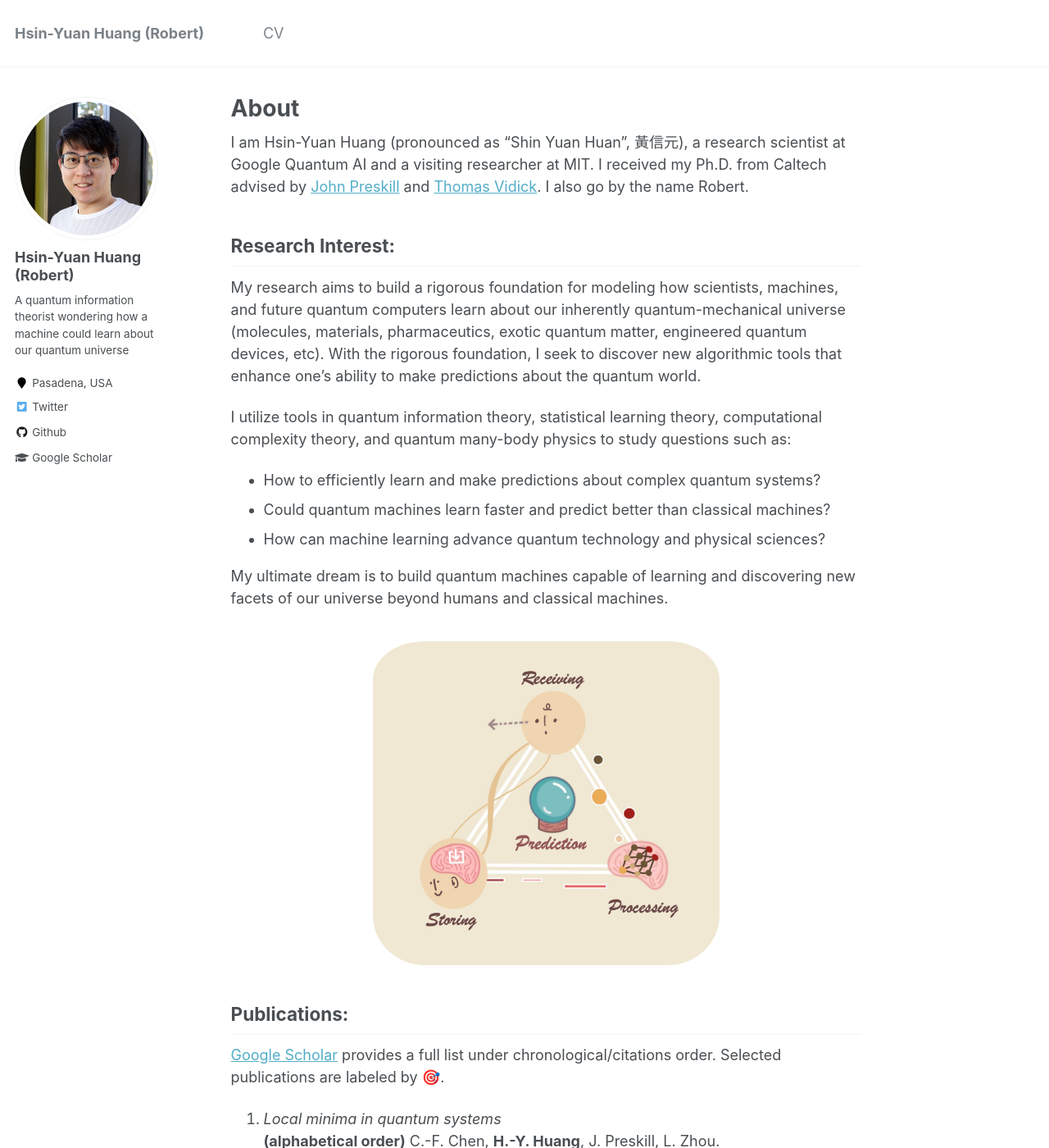
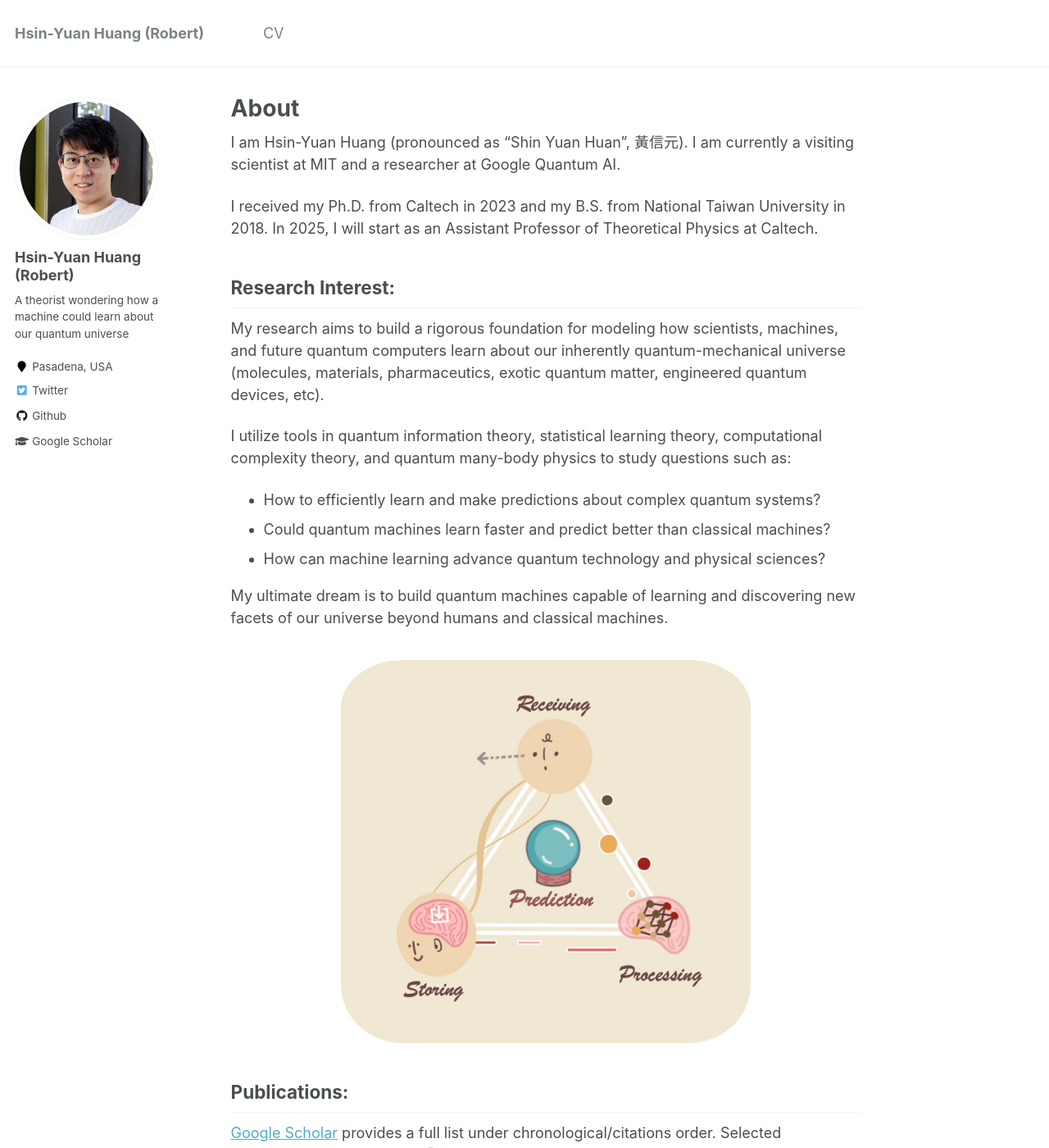
Before and after one commit to hsinyuan-huang/hsinyuan-huang.github.io, a Jekyll site: the page built from _pages/about.md, in a window 1280 px wide and 1400 px high. Shown: the whole window at 82% size. Built offline with Jekyll 4.4.1, drawn with Linux system fonts in a browser that asks for light colours; emoji names are drawn with the system emoji font; formulas are drawn with MathJax 3; some of the changed lines change nothing that is shown; some of the changed text lies outside the part shown.

Commit message:
Update Website

```diff
--- a/_config.yml
+++ b/_config.yml
@@ -82,7 +82,7 @@ analytics:
 author:
   name             : "Hsin-Yuan Huang (Robert)"
   avatar           : "me-3.jpg"
-  bio              : "A quantum information theorist wondering how a machine could learn about our quantum universe"
+  bio              : "A theorist wondering how a machine could learn about our quantum universe"
   location         : "Pasadena, USA"
   employer         :
   pubmed           : #"https://www.ncbi.nlm.nih.gov/pubmed/?term=john+snow"
--- a/_pages/about.md
+++ b/_pages/about.md
@@ -8,12 +8,13 @@ redirect_from:
   - /about.html
 ---
 
-I am Hsin-Yuan Huang (pronounced as "Shin Yuan Huan", 黃信元), a research scientist at Google Quantum AI and a visiting researcher at MIT. I received my Ph.D. from Caltech advised by <a href="https://scholar.google.com/citations?user=xmOSptwAAAAJ&hl=en" target="_blank">John Preskill</a> and <a href="https://scholar.google.com/citations?user=IGDs4HwAAAAJ&hl=en" target="_blank">Thomas Vidick</a>. I also go by the name Robert.
+I am Hsin-Yuan Huang (pronounced as "Shin Yuan Huan", 黃信元). I am currently a visiting scientist at MIT and a researcher at Google Quantum AI.
+
+I received my Ph.D. from Caltech in 2023 and my B.S. from National Taiwan University in 2018. In 2025, I will start as an Assistant Professor of Theoretical Physics at Caltech.
 
 ## Research Interest:
 
 My research aims to build a rigorous foundation for modeling how scientists, machines, and future quantum computers learn about our inherently quantum-mechanical universe (molecules, materials, pharmaceutics, exotic quantum matter, engineered quantum devices, etc).
-With the rigorous foundation, I seek to discover new algorithmic tools that enhance one's ability to make predictions about the quantum world.
 
 I utilize tools in quantum information theory, statistical learning theory, computational complexity theory, and quantum many-body physics to study questions such as:
 * How to efficiently learn and make predictions about complex quantum systems?
@@ -25,12 +26,16 @@ My ultimate dream is to build quantum machines capable of learning and discoveri
 <center>
 <img src="assets/img/Intelligence.jpg"
      alt="Cartoon depiction of intelligence"
-     style="text-align:center; width:55%; border-radius:15%; padding-top:15px; padding-bottom:1px" />
+     style="text-align:center; width:65%; border-radius:15%; padding-top:15px; padding-bottom:1px" />
 </center>
 
 ## Publications:
 
 <a href="https://scholar.google.com/citations?user=2y5YF-gAAAAJ&hl=en" target="_blank">Google Scholar</a> provides a full list under chronological/citations order. Selected publications are labeled by :dart:.
+
+1. *Learning quantum states and unitaries of bounded gate complexity* <br>
+H. Zhao, L. Lewis, I. Kannan, Y. Quek, **H.-Y. Huang**, M. C. Caro.<br>
+*arXiv (2023).* [<a href="https://arxiv.org/abs/2310.19882" target="_blank">pdf</a>]
 
 1. *Local minima in quantum systems* <br>
 **(alphabetical order)** C.-F. Chen, **H.-Y. Huang**, J. Preskill, L. Zhou.<br>
@@ -152,19 +157,19 @@ J. Gibbs, Z. Holmes, M. C. Caro, N. Ezzell, **H.-Y. Huang**, L. Cincio, A. T. So
 [<a href="https://arxiv.org/abs/2111.05874" target="_blank">pdf</a>]
 
 
-15. *What the foundations of quantum computer science teach us about chemistry*. <br>
+1. *What the foundations of quantum computer science teach us about chemistry*. <br>
 J. R. McClean, N. C. Rubin, J. Lee, M. P. Harrigan, T. E. O'Brien, R. Babbush, W. J. Huggins, **H.-Y. Huang**. <br>
 *<a href="https://aip.scitation.org/doi/10.1063/5.0060367" target="_blank">Journal of Chemical Physics (2021)</a>.*
 [<a href="https://arxiv.org/abs/2106.03997" target="_blank">pdf</a>] [<a href="https://www.youtube.com/watch?v=gDlaWPFwyNw&ab_channel=SimonsInstitute" target="_blank">talk at Simons Institute</a>]
 
 
-14. *Efficient estimation of Pauli observables by derandomization* <br>
+1. *Efficient estimation of Pauli observables by derandomization* <br>
 **H.-Y. Huang**, R. Kueng, J. Preskill. <br>
 *<a href="https://journals.aps.org/prl/abstract/10.1103/PhysRevLett.127.030503" target="_blank">Physical Review Letters (2021)</a>, TQC (2021).*
 [<a href="https://arxiv.org/abs/2103.07510" target="_blank">pdf</a>].
 
 
-17. :dart: *Power of data in quantum machine learning* <br>
+1. :dart: *Power of data in quantum machine learning* <br>
 **H.-Y. Huang**, M. Broughton, M. Mohseni, R. Babbush, S. Boixo, H. Neven, J. R. McClean. <br>
 *<a href="https://www.nature.com/articles/s41467-021-22539-9" target="_blank">Nature Communications (Featured)</a>, Contributed talk at QIP (2021).*<br>
 [<a href="https://arxiv.org/abs/2011.01938" target="_blank">pdf</a>]
@@ -174,41 +179,41 @@ J. R. McClean, N. C. Rubin, J. Lee, M. P. Harrigan, T. E. O'Brien, R. Babbush, W
 [<a href="https://www.tensorflow.org/quantum/tutorials/quantum_data" target="_blank">TensorFlow Quantum Tutorial</a>]
 
 
-16. :dart: *Information-theoretic bounds on quantum advantage in machine learning* <br>
+1. :dart: *Information-theoretic bounds on quantum advantage in machine learning* <br>
 **H.-Y. Huang**, R. Kueng, J. Preskill.<br>
 *<a href="https://journals.aps.org/prl/abstract/10.1103/PhysRevLett.126.190505" target="_blank">Physical Review Letters (Editor's Suggestion)</a>, Contributed talk at QIP (2021).*<br>
 [<a href="https://arxiv.org/abs/2101.02464" target="_blank">pdf</a>] [<a href="https://www.youtube.com/watch?v=d1_hBEJQUSA&t=1202s&ab_channel=MunichCenterforQuantumScience%26Technology" target="_blank">Talk at QIP</a>] [<a href="https://quantumfrontiers.com/2021/06/02/peeking-into-the-world-of-quantum-intelligence/" target="_blank">IQIM blog</a>]
 
 
-11. *Nearly-tight Trotterization of interacting electrons* <br>
+1. *Nearly-tight Trotterization of interacting electrons* <br>
 Y. Su, **H.-Y. Huang**, E. Campbell. <br>
 *<a href="https://quantum-journal.org/papers/q-2021-07-05-495/" target="_blank">Quantum (2021)</a>, Contributed talk at QIP (2021).*
 [<a href="https://arxiv.org/abs/2012.09194" target="_blank">pdf</a>] [<a href="https://www.youtube.com/watch?v=NMc6PLOCU4g&t=39s&ab_channel=MunichCenterforQuantumScience%26Technology" target="_blank">Talk at QIP</a>]
 
 
-10. *Concentration for random product formulas* <br>
+1. *Concentration for random product formulas* <br>
 C.-F. Chen<sup>$\dagger$</sup>, **H.-Y. Huang**<sup>$\dagger$</sup> (co-first author), R. Kueng, J. Tropp. <br>
 *<a href="https://journals.aps.org/prxquantum/abstract/10.1103/PRXQuantum.2.040305" target="_blank">PRX Quantum (2021)</a>, TQC (2021).*
 [<a href="https://arxiv.org/abs/2008.11751" target="_blank">pdf</a>] [<a href="https://www.youtube.com/watch?v=vrp1gcsslXE&ab_channel=TQC2021" target="_blank">Talk at TQC</a>]
 
 
-9. *Near-term quantum algorithms for linear systems of equations* <br>
+1. *Near-term quantum algorithms for linear systems of equations* <br>
 **H.-Y. Huang**, K. Bharti, P. Rebentrost. <br>
 *<a href="https://iopscience.iop.org/article/10.1088/1367-2630/ac325f" target="_blank">New Journal of Physics (2021)</a>.*
 [<a href="https://arxiv.org/abs/1909.07344" target="_blank">pdf</a>]
 
 
-8. *TensorFlow Quantum: A Software Framework for Quantum Machine Learning* <br>
+1. *TensorFlow Quantum: A Software Framework for Quantum Machine Learning* <br>
 M. Broughton, G. Verdon, T. McCourt, A. J. Martinez, J. H. Yoo, S. V. Isakov, P. Massey, R. Halavati, M. Y. Niu, A. Zlokapa, E. Peters, O. Lockwood, A. Skolik, S. Jerbi, V. Dunjko, M. Leib, M. Streif, D. V. Dollen, H. Chen, S. Cao, R. Wiersema, **H.-Y. Huang**, J. R. McClean, R. Babbush, S. Boixo, D. Bacon, A. K. Ho, H. Neven, M. Mohseni.<br>
 *arXiv (2020).* [<a href="https://arxiv.org/abs/2003.02989"  target="_blank">pdf</a>] [<a href="https://www.tensorflow.org/quantum" target="_blank">TFQ Website</a>]
 
 
-7. *Mixed-state entanglement from local randomized measurements* <br>
+1. *Mixed-state entanglement from local randomized measurements* <br>
 A. Elben, R. Kueng, **H.-Y. Huang**, R. van Bijnen, C. Kokail, M. Dalmonte, P. Calabrese, B. Kraus, J. Preskill, P. Zoller, B. Vermersch. <br>
 *<a href="https://journals.aps.org/prl/abstract/10.1103/PhysRevLett.125.200501" target="_blank">Physical Review Letters (2020)</a>.* [<a href="https://arxiv.org/abs/2007.06305" target="_blank">pdf</a>]
 
 
-6. :dart: *Predicting many properties in a quantum system from very few measurements* <br>
+1. :dart: *Predicting many properties in a quantum system from very few measurements* <br>
 **H.-Y. Huang**, R. Kueng, J. Preskill. <br>
 *<a href="https://www.nature.com/articles/s41567-020-0932-7" target="_blank">Nature Physics (2020)</a>, Short plenary talk at QIP (2020).*<br>
 [<a href="https://arxiv.org/abs/2002.08953" target="_blank">pdf</a>] [<a href="https://github.com/hsinyuan-huang/predicting-quantum-properties" target="_blank">code</a>] [<a href="https://en.wikipedia.org/wiki/Classical_shadow" target="_blank">Wikipedia page</a>] [<a href="https://pennylane.ai/qml/demos/tutorial_classical_shadows.html" target="_blank">PennyLane Tutorial</a>] [<a href="https://www.youtube.com/watch?v=NXejv2wVwas&t=2553s&ab_channel=SimonsInstitute" target="_blank">Talk by John Preskill</a>] [<a href="https://phys.org/news/2020-07-method-properties-complex-quantum.html" target="_blank">Phys.org News</a>]
@@ -221,7 +226,7 @@ A. Elben, R. Kueng, **H.-Y. Huang**, R. van Bijnen, C. Kokail, M. Dalmonte, P. C
 I have previously worked on machine learning at <a href="https://scholar.google.com/citations?user=SLMkts8AAAAJ&hl=en" target="_blank">Chih-Jen Lin's group</a>, deep learning at <a href="https://www.microsoft.com/en-us/research/lab/microsoft-research-ai/" target="_blank">Microsoft Research</a> and <a href="https://allenai.org/" target="_blank">Allen Institute of AI</a>, and biology at <a href="http://sbl.csie.org/JuanLab/doku.php?id=PI:Hsueh-Fen%20Juan" target="_blank">Hsueh-Fen Juan's lab</a>.
 
 
-{:start="35"}
+{:start="36"}
 5. *FlowQA: grasping flow in history for conversational machine comprehension* <br>
 **H.-Y. Huang**, E. Choi, W. Yih. <br>
 *ICLR (2019)*. [<a href="https://arxiv.org/abs/1810.06683" target="_blank">pdf</a>]
```
Also changed, not shown: 1 other file.
